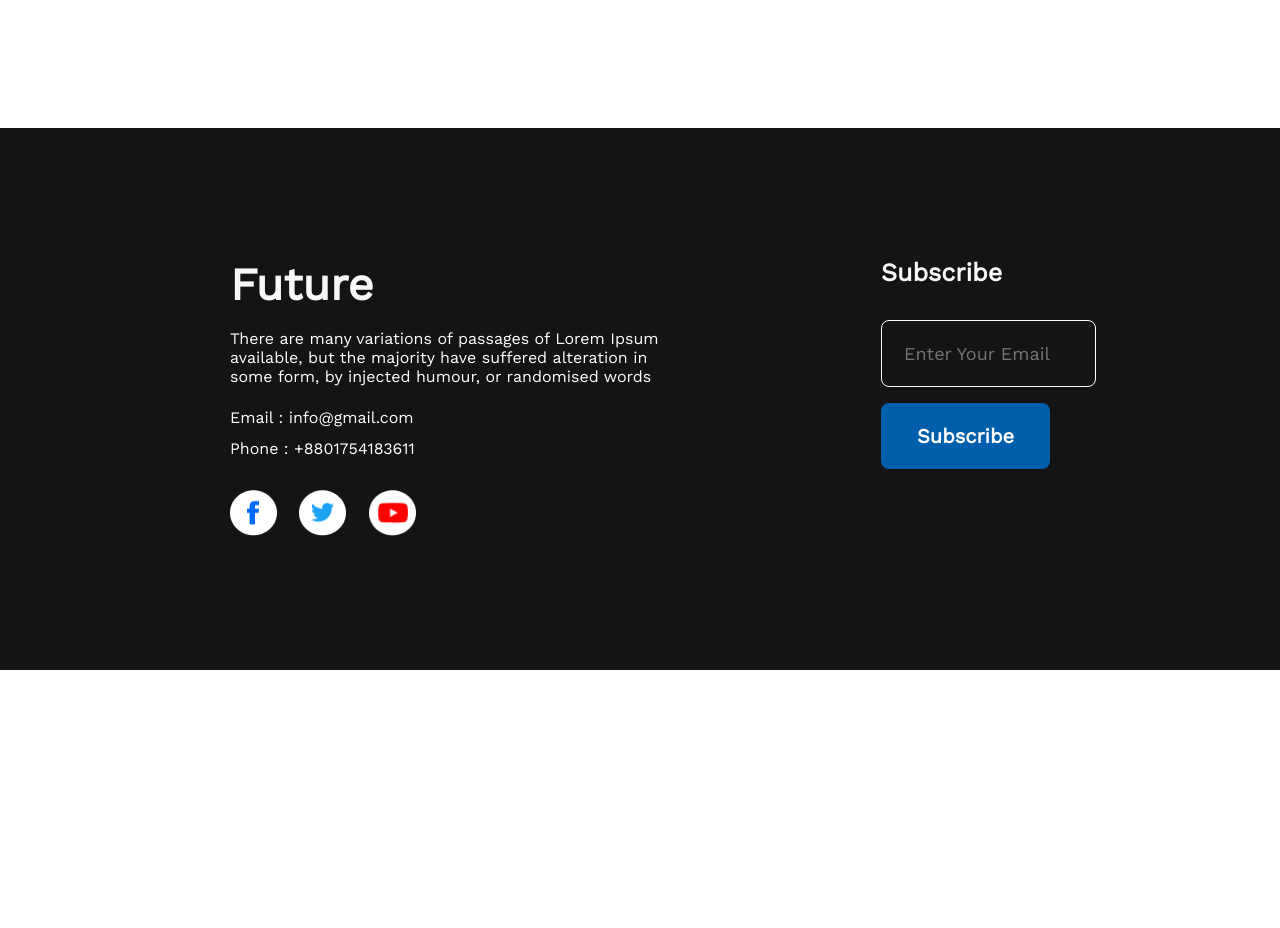
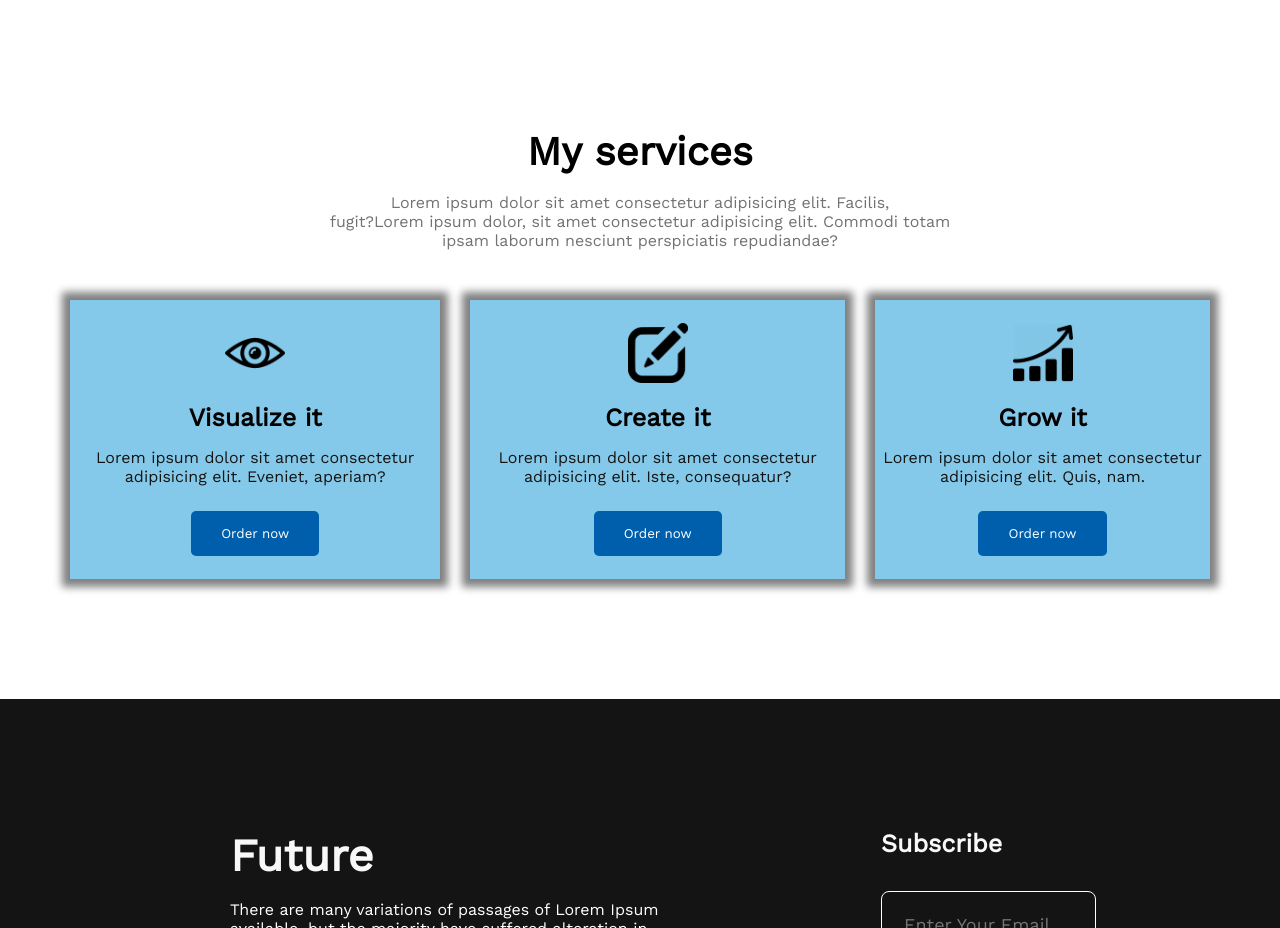
Before and after one commit to emdadhemon/my-first-assignment, a plain HTML site: page index.html in a window 1280 px wide. Shown: the part 2542-3470 px from the top of the page. Before the commit the page ends 3212 px from the top, so only its background shows below. Drawn offline with nearby package versions, Linux system fonts and the light colour scheme.

Commit message:
bonus section  added

```diff
--- a/index.html
+++ b/index.html
@@ -74,8 +74,38 @@
                 </div>
             </div>
         </section>
+
+        <!-- bonus section code start from here -->
+
+        <section>
+            <h3 class="bonus-title">My services</h3>
+            <p class="bonus-desc">Lorem ipsum dolor sit amet consectetur adipisicing elit. Facilis, <br> fugit?Lorem ipsum dolor, sit amet consectetur adipisicing elit. Commodi totam <br> ipsam laborum nesciunt perspiciatis repudiandae?</p>
+            <div class="bonus-container">
+                <div class="bonus-items">
+                    <img src="images/bonus1.png" alt="">
+                    <h3 class="bonus-title2">Visualize it</h3>
+                    <p class="bonus-desc2">Lorem ipsum dolor sit amet consectetur adipisicing elit. Eveniet, aperiam?</p>
+                    <button class="bonus-btn">Order now</button>
+                </div>
+                <div class="bonus-items">
+                    <img src="images/bonus2.png" alt="">
+                    <h3 class="bonus-title2">Create it</h3>
+                    <p class="bonus-desc2">Lorem ipsum dolor sit amet consectetur adipisicing elit. Iste, consequatur?</p>
+                    <button class="bonus-btn">Order now</button>
+                </div>
+                <div class="bonus-items">
+                    <img src="images/bonus3.png" alt="">
+                    <h3 class="bonus-title2">Grow it</h3>
+                    <p class="bonus-desc2">Lorem ipsum dolor sit amet consectetur adipisicing elit. Quis, nam.</p>
+                    <button class="bonus-btn">Order now</button>
+                </div>
+
+
+            </div>
     </main>
+
 <!-- footer part -->
+
     <footer>
         <div class="footer-container">
             <div class="footer-part1">
--- a/styles/style.css
+++ b/styles/style.css
@@ -137,6 +137,58 @@ section{
     font-size: 20px;
 }
 
+/* bonus part styles */
+
+.bonus-title{
+    font-weight: 800;
+    font-size: 40px;
+    text-align: center;
+    padding-bottom: 18px;
+}
+.bonus-desc{
+    color: #737272;
+    font-weight: 500;
+    font-size: 16px;
+    text-align: center;
+    padding-bottom: 50px;
+}
+.bonus-container{
+    display: flex;
+    /* justify-content: space-between; */
+    gap: 30px;
+    text-align: center;
+    margin-bottom: 120px;
+}
+.bonus-items{
+    box-shadow: 0px 0px 8px 8px grey;
+    padding-top: 23px;
+    padding-bottom: 23px;
+    background-color: #84c9e9;
+    /* border: 1px solid black; */
+}
+.bonus-container img{
+    width: 60px;
+    height: 60px;
+    padding-bottom: 16px;
+}
+.bonus-title2{
+    font-weight: 600;
+    font-size: 25px;
+    padding-bottom: 16px;
+}
+.bonus-desc2{
+    color:  #151414;
+    padding-bottom: 25px;
+}
+.bonus-btn{
+    padding: 15px 30px;
+    border: none;
+    border-radius: 5px;
+    background: #005FAC;
+    color: #FFFFFF;
+}
+
+
 /* footer part styles */
 
 .footer-container{
```
Also changed, not shown: images/bonus1.png (added), images/bonus2.png (added), images/bonus3.png (added).
